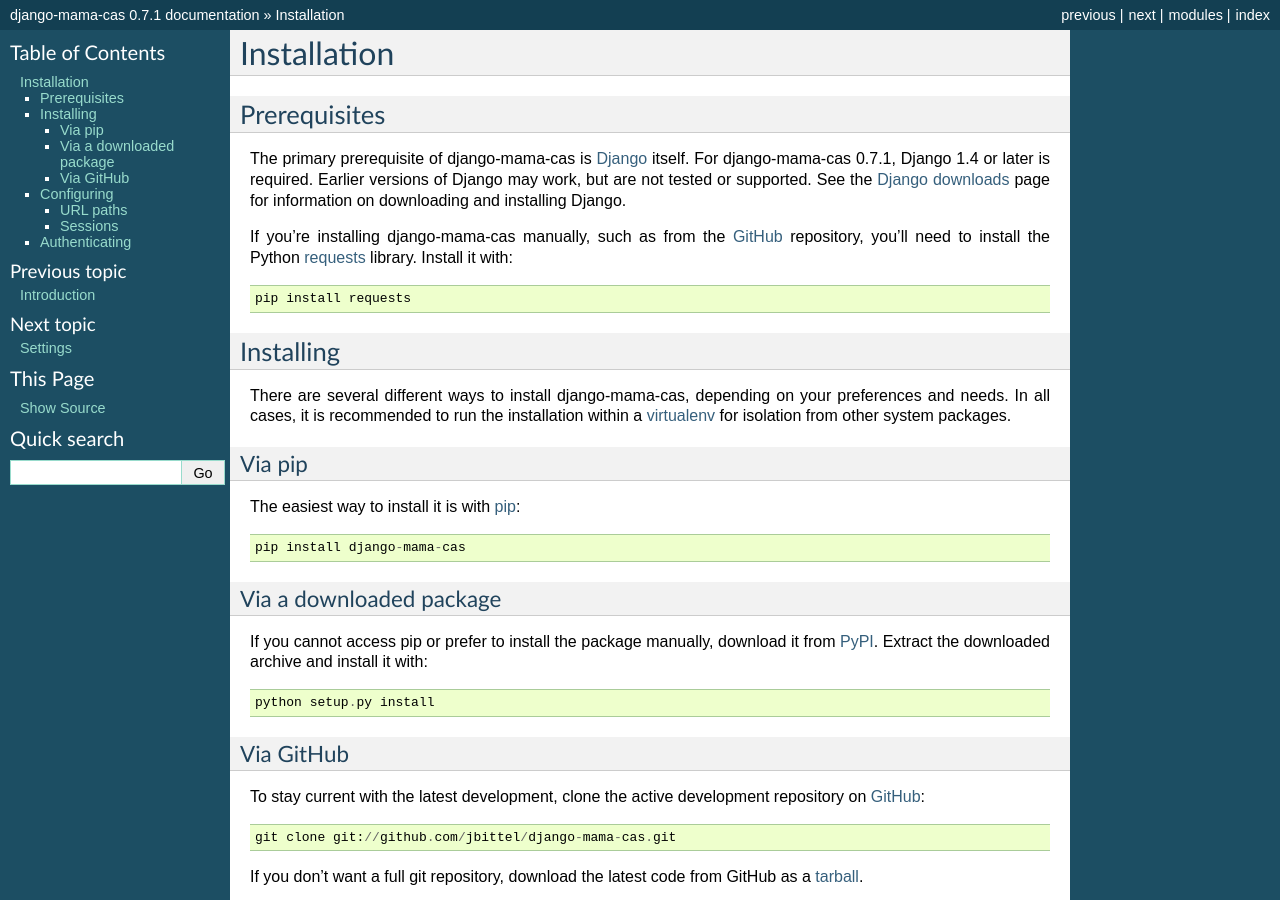
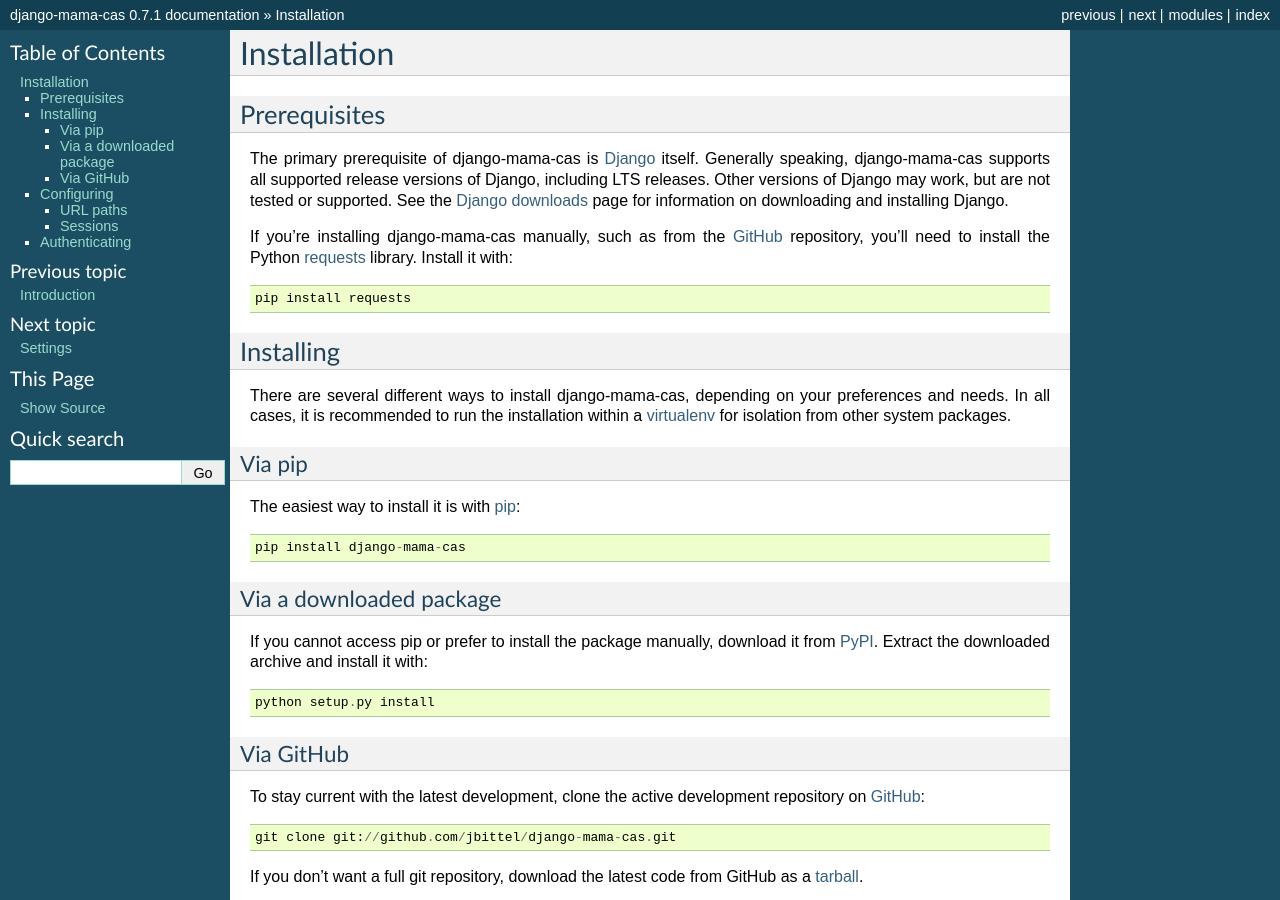
Before and after one commit to jbittel/django-mama-cas, a Sphinx documentation site: the page built from docs/installation.rst, in a window 1280 px wide and 900 px high. Built offline with Sphinx 7.4.7, drawn with Linux system fonts in a browser that asks for light colours.

Commit message:
Clarify Django version support policy

```diff
--- a/docs/installation.rst
+++ b/docs/installation.rst
@@ -6,10 +6,11 @@
 Prerequisites
 -------------
 
-The primary prerequisite of django-mama-cas is `Django`_ itself. For
-django-mama-cas |version|, Django 1.4 or later is required. Earlier versions
-of Django may work, but are not tested or supported. See the `Django
-downloads`_ page for information on downloading and installing Django.
+The primary prerequisite of django-mama-cas is `Django`_ itself. Generally
+speaking, django-mama-cas supports all supported release versions of Django,
+including LTS releases. Other versions of Django may work, but are not tested
+or supported. See the `Django downloads`_ page for information on downloading
+and installing Django.
 
 If you're installing django-mama-cas manually, such as from the `GitHub`_
 repository, you'll need to install the Python `requests`_ library. Install
```
